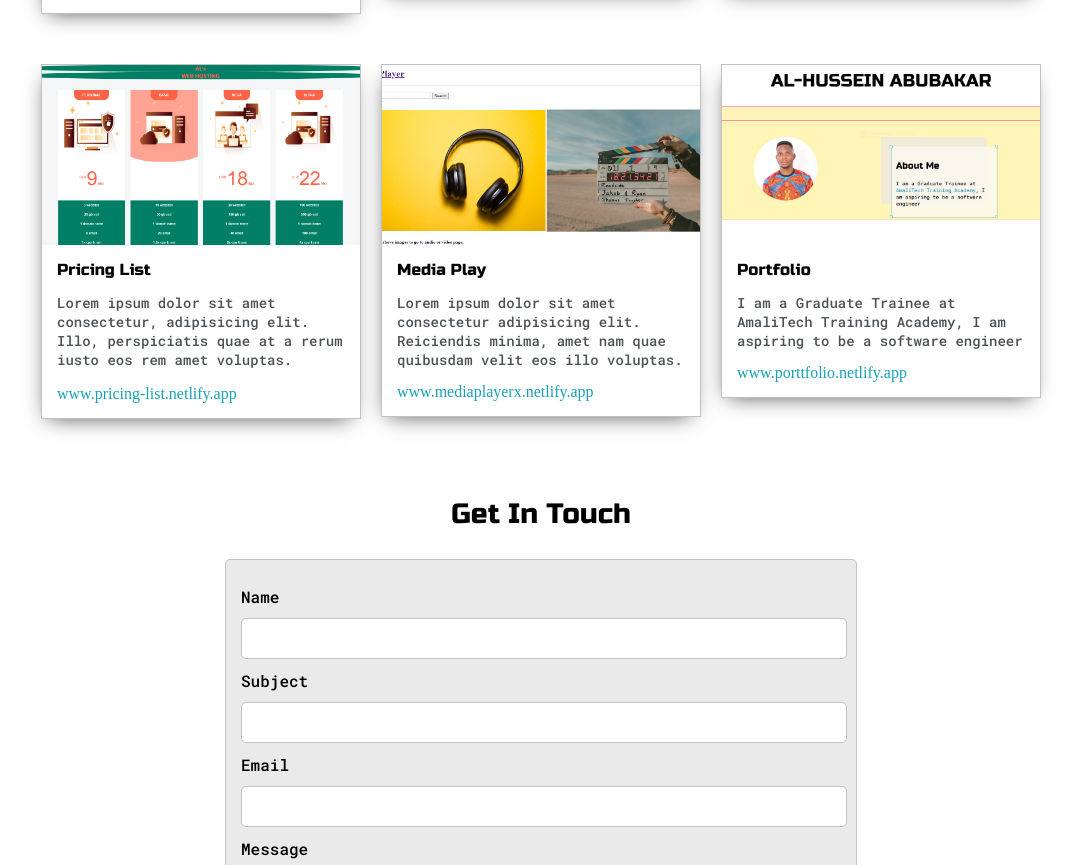
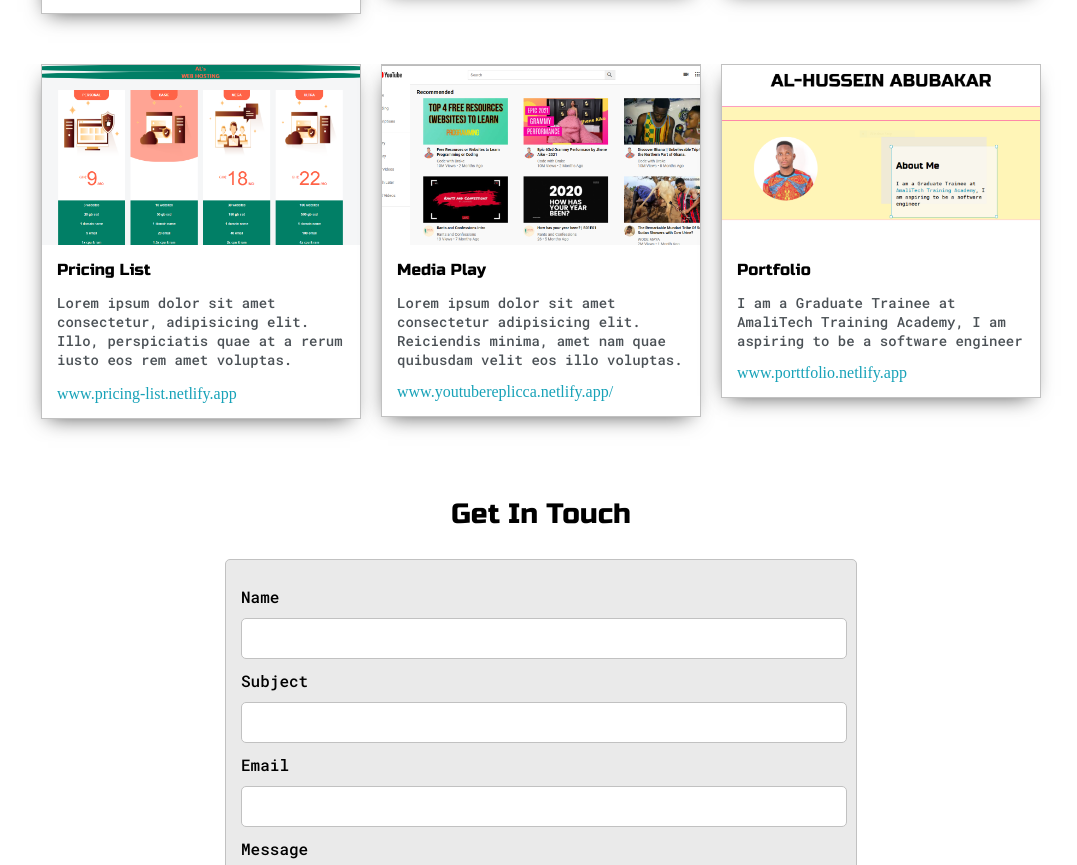
Before and after one commit to al-husayn/portfolio, a plain HTML site: page index.html in a window 1280 px wide. Shown: the part 1608-2473 px from the top of the page, without its empty margins (99-1176 px from the left). Drawn offline with Linux system fonts and the light colour scheme.

Commit message:
Added Thumbnail for YouTube in the index.html

```diff
--- a/index.html
+++ b/index.html
@@ -177,14 +177,14 @@
 
         <div>
           <div class="post">
-            <img class="thumbnail" src="images/media player.png" />
+            <img class="thumbnail" src="images/YouTube Replica.png" />
             <div class="post-preview">
               <h6 class="post-title">Media Play</h6>
               <p class="post-intro">
                 Lorem ipsum dolor sit amet consectetur adipisicing elit. Reiciendis minima, amet nam quae quibusdam
                 velit eos illo voluptas.
               </p>
-              <a href="https://mediaplayerx.netlify.app/" target="_blank">www.mediaplayerx.netlify.app</a>
+              <a href="https://youtubereplicca.netlify.app/" target="_blank">www.youtubereplicca.netlify.app/</a>
             </div>
           </div>
         </div>
```
Also changed, not shown: images/YouTube Replica.png (added).
